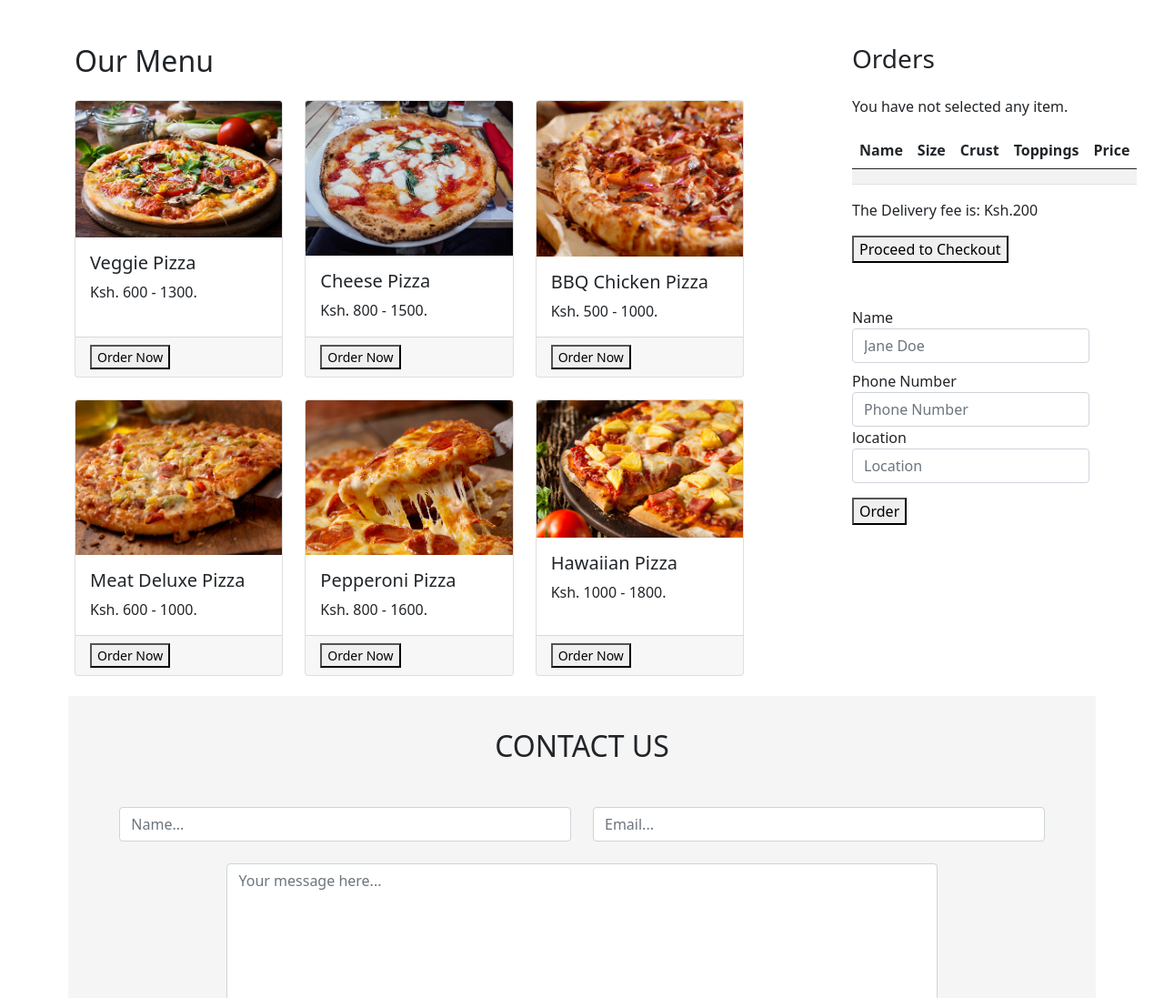
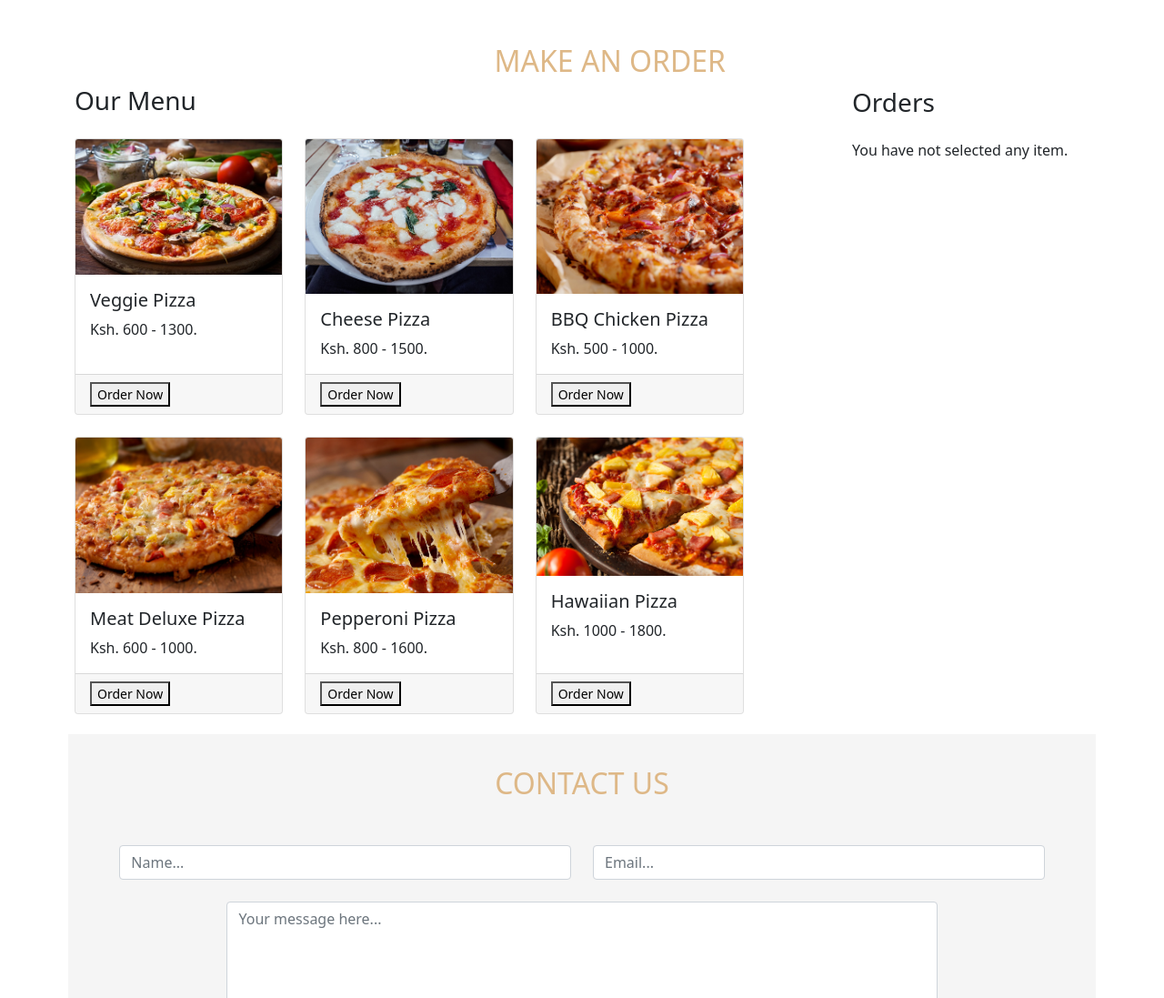
Before and after one commit to Nicholas-Kimutai/Pizza-World, a plain HTML site: page index.html in a window 1280 px wide. Shown: the part 877-1974 px from the top of the page at 91% size. Drawn offline with nearby package versions, Linux system fonts and the light colour scheme.

Commit message:
st:section style:style Make an Order

```diff
--- a/css/style.css
+++ b/css/style.css
@@ -30,8 +30,16 @@
 .home h4{
     padding-top: 20%;
 }
+.OrderH h2{
+    text-align: center;
+    padding-left: 60%;
+    color: burlywood;
+}
 .Our_Menu{
     padding-bottom: 3%;
+}
+table, #deliveryfee,.order-btn,.checkout{
+    display: none;
 }
 .contact_us{
     background-color:whitesmoke;
@@ -40,13 +48,15 @@
     margin-right: 5%;
     padding-top: 1%;
     }
-    .contact_us h2{
-        text-align: center;
-        padding-top: 2%;
+.contact_us h2{
+    text-align: center;
+    padding-top: 2%;
+    color: burlywood;
 
 
     }
-    .contact_us form{
+
+.contact_us form{
         padding-left: 5%;
         padding-right: 5%;
     }
--- a/index.html
+++ b/index.html
@@ -37,8 +37,10 @@
     <div class="container mt-5">
       <div class="row">
         <div class="col-8">
+          <div class="OrderH">
+            <h2 id="make_order">MAKE AN ORDER</h2>
           <div class="Our_Menu">
-            <h2>Our Menu</h2>
+            <h3>Our Menu</h3>
             <div class="items mt-4">
               <div class="row">
                 <div class="col-md-4">
@@ -119,10 +121,12 @@
               </div>
             </div>
           </div>
+          </div>
         </div>
         <div class="col-md-1"></div>
         <div class="col-md-3">
           <div class="cart-header">
+            <br><br>
             <h3>Orders</h3>
           </div>
           <div class="orders mt-4" id="orders-display">
@@ -160,7 +164,7 @@
               <div class="form-row align-items-center">
                 <div class="col-auto">
                   <label class="sr-only" for="username">Name</label>
-                  <input type="text" class="form-control mb-2" id="username" placeholder="Jane Doe">
+                  <input type="text" class="form-control mb-2" id="username" placeholder="Your Full Name">
                 </div>
                 <div class="col-auto">
                   <label class="sr-only" for="phone">Phone Number</label>
@@ -168,7 +172,7 @@
                 </div>
                 <div class="col-auto">
                   <label class="sr-only" for="location">location</label>
-                  <input type="text" class="form-control" id="location" placeholder="Location">
+                  <input type="text" class="form-control" id="location" placeholder="Location/Street">
                 </div>
               </div>
                 <div class="col-auto">
--- a/js/script.js
+++ b/js/script.js
@@ -141,7 +141,6 @@ $(document).ready(function(){
 
 //Form submission function
 function formSub(){
-    event.preventDefault();
     var name=document.getElementById("name").value;
     var email=document.getElementById("email").value;
     var message=document.getElementById("message").value;
```
